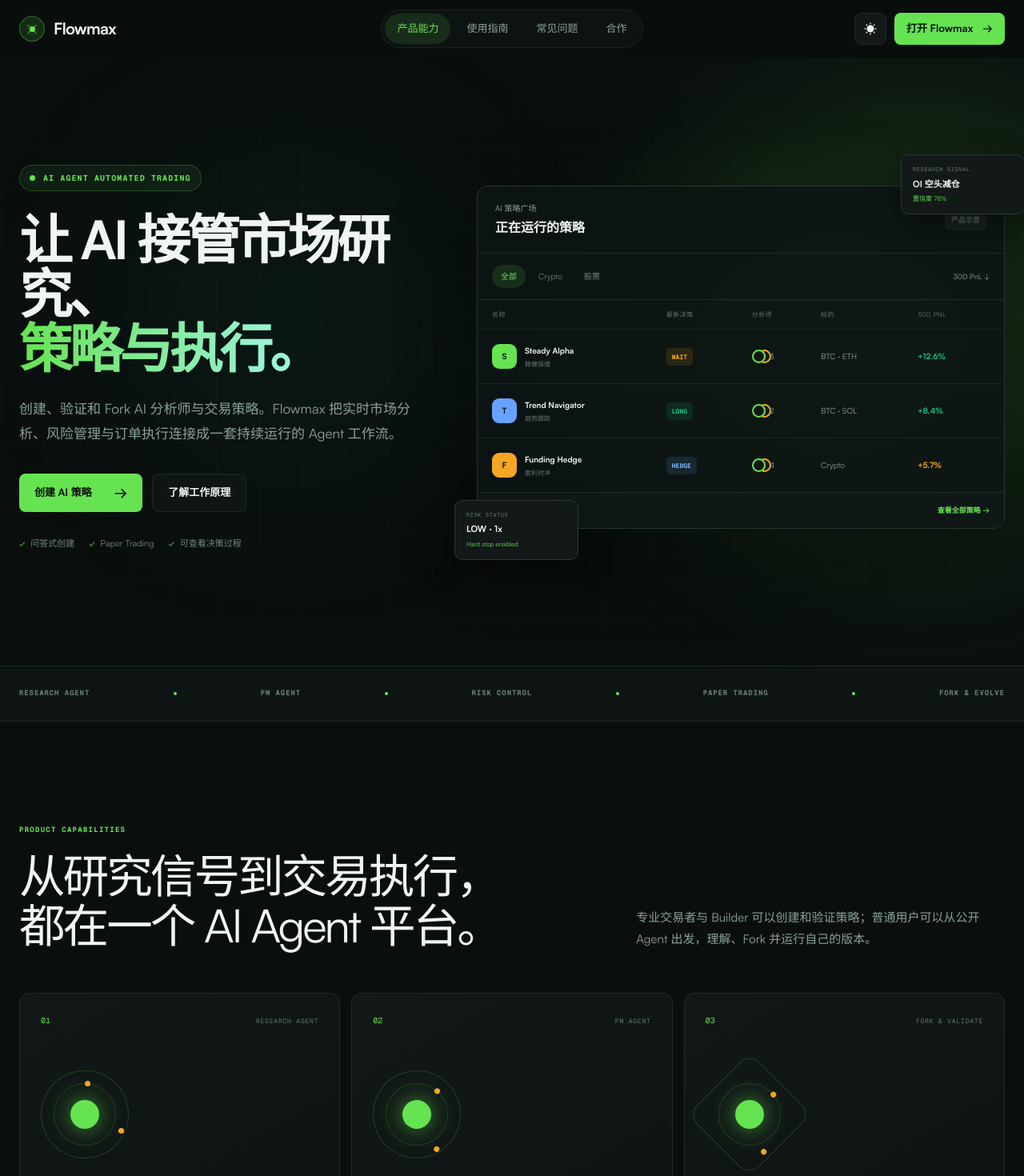
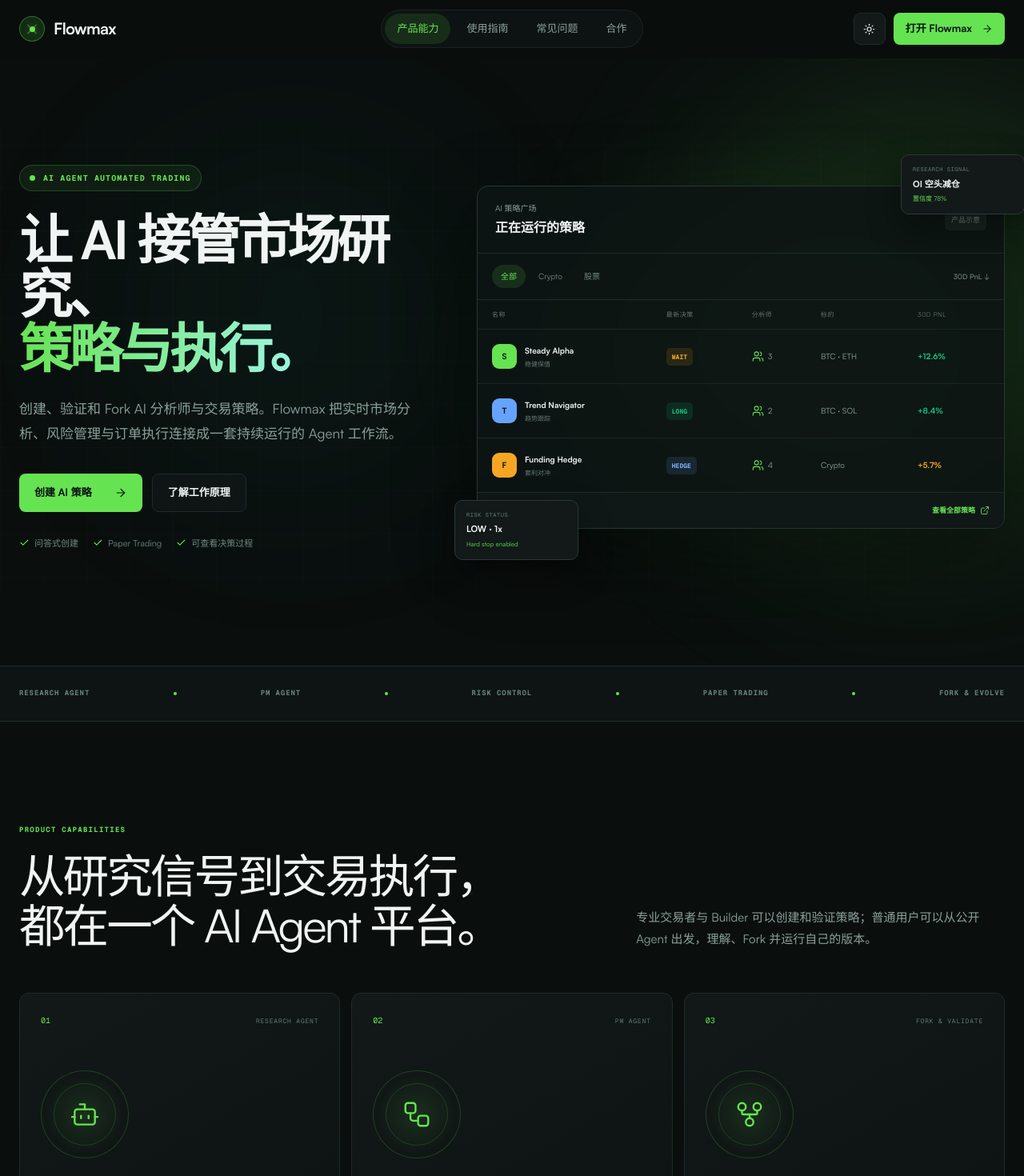
Before and after one commit to FlowmaxAITrade/flowmax-landing-page, a Next.js app: page / in a window 1280 px wide. Shown: the top 1470 px of the page at 80% size. Built offline with nearby package versions, Linux system fonts and the light colour scheme.

Commit message:
Standardize interface icons with Lucide

```diff
--- a/app/globals.css
+++ b/app/globals.css
@@ -313,12 +313,12 @@
 }
 
 .mobileMenuInner > a:not(.mobileMenuCta).active > span,
-.mobileMenuInner > a:not(.mobileMenuCta).active > i {
+.mobileMenuInner > a:not(.mobileMenuCta).active > svg {
   color: var(--primary);
 }
 
 .mobileMenuInner > a > span,
-.mobileMenuInner > a > i {
+.mobileMenuInner > a > svg {
   color: var(--muted-foreground);
   font-family: var(--font-geist-mono);
   font-size: 9px;
@@ -474,9 +474,9 @@
   color: #07110f;
 }
 
-.primaryButton span {
-  font-size: 17px;
-}
+.primaryButton svg,
+.navCta svg,
+.mobileMenuCta svg { flex: 0 0 auto; }
 
 .secondaryButton {
   border: 1px solid var(--border);
@@ -504,9 +504,8 @@
   gap: 6px;
 }
 
-.heroMeta i {
+.heroMeta svg {
   color: var(--primary);
-  font-style: normal;
 }
 
 .terminalWrap {
@@ -675,13 +674,7 @@
   color: #8aa09a;
 }
 
-.analystCount i {
-  width: 17px;
-  height: 17px;
-  border: 2px solid #66e351;
-  border-radius: 50%;
-  box-shadow: 7px 0 0 -2px #121918, 7px 0 0 0 #f5a623;
-}
+.analystCount svg { color: var(--primary); }
 
 .assets { color: #8aa09a; }
 .gain { color: var(--gain); }
@@ -865,22 +858,15 @@
   background: radial-gradient(circle, rgba(102, 227, 81, 0.12), transparent 67%);
 }
 
-.capabilityIcon::before,
-.capabilityIcon::after {
+.capabilityIcon::before {
   content: "";
   position: absolute;
+  inset: 15px;
   border: 1px solid rgba(102, 227, 81, 0.18);
   border-radius: 50%;
 }
 
-.capabilityIcon::before { inset: 15px; }
-.capabilityIcon::after { inset: 36px; background: var(--primary); box-shadow: 0 0 20px rgba(102, 227, 81, 0.42); }
-.capabilityIcon > span,
-.capabilityIcon > i { position: absolute; width: 7px; height: 7px; border-radius: 50%; background: var(--gold); }
-.capabilityIcon > span { top: 12px; left: 50%; }
-.capabilityIcon > i { right: 5px; bottom: 30px; }
-.icon02 { transform: rotate(36deg); }
-.icon03 { border-radius: 18px; transform: rotate(45deg); }
+.capabilityIcon svg { position: relative; z-index: 1; color: var(--primary); }
 
 .capabilityCard h3 {
   margin: 0;
@@ -1060,7 +1046,7 @@
 }
 
 .mergeLine span { height: 1px; background: rgba(102, 227, 81, 0.3); }
-.mergeLine i {
+.mergeLine > svg {
   display: grid;
   place-items: center;
   width: 24px;
@@ -1268,7 +1254,7 @@
   font-size: 9px;
 }
 
-.safetyCheck i {
+.safetyCheck > svg {
   display: grid;
   place-items: center;
   width: 25px;
@@ -1276,8 +1262,7 @@
   border-radius: 50%;
   background: var(--primary-soft);
   color: var(--primary);
-  font-size: 11px;
-  font-style: normal;
+  padding: 4px;
   font-weight: 800;
 }
 
@@ -1388,8 +1373,8 @@
 
 .faqList summary::-webkit-details-marker { display: none; }
 .faqList summary > span { color: #657872; font-family: var(--font-geist-mono); font-size: 9px; }
-.faqList summary i { color: var(--primary); font-size: 20px; font-style: normal; transition: transform 180ms ease; }
-.faqList details[open] summary i { transform: rotate(45deg); }
+.faqList summary > svg { color: var(--primary); transition: transform 180ms ease; }
+.faqList details[open] summary > svg { transform: rotate(45deg); }
 .faqList details > p {
   max-width: 690px;
   margin: -4px 40px 25px 46px;
@@ -1947,13 +1932,14 @@
 .guidePath span, .guideLinks small, .partnerGrid > article > span { color: var(--primary); font-family: var(--font-geist-mono); font-size: 10px; letter-spacing: .08em; }
 .guidePath h2, .guideLinks strong, .partnerGrid h2 { display: block; margin: 55px 0 12px; font-size: 21px; line-height: 1.2; }
 .guidePath p, .guideLinks span, .partnerGrid p { margin: 0; color: var(--muted-foreground); font-size: 13px; line-height: 1.75; }
+.guideLinks span, .inlineIconLink { display: inline-flex; align-items: center; gap: 6px; }
 
 .contentSplit { display: grid; grid-template-columns: .95fr 1.05fr; gap: 76px; align-items: center; margin-top: 88px; padding: 58px; border: 1px solid var(--border); border-radius: 16px; background: linear-gradient(135deg, var(--card), rgba(102, 227, 81, 0.05)); }
 .contentSplit h2, .process h2, .contactPanel h2 { margin: 14px 0 0; font-size: clamp(31px, 4vw, 49px); letter-spacing: -.045em; }
 .contentSplit p, .contactPanel p { color: var(--muted-foreground); font-size: 14px; line-height: 1.85; }
 .contentSplit .primaryButton { margin-top: 22px; }
 .checklist { display: grid; gap: 11px; padding: 27px; border: 1px solid rgba(102, 227, 81, .28); border-radius: 11px; background: rgba(102, 227, 81, .06); }
-.checklist strong { margin-bottom: 8px; font-size: 14px; }.checklist span { color: var(--muted-foreground); font-size: 13px; }.checklist span::first-letter { color: var(--primary); }
+.checklist strong { margin-bottom: 8px; font-size: 14px; }.checklist span { display: flex; align-items: center; gap: 8px; color: var(--muted-foreground); font-size: 13px; }.checklist span svg { flex: 0 0 auto; color: var(--primary); }
 .guideLinks { grid-template-columns: repeat(3, 1fr); margin-top: 28px; }.guideLinks > a { transition: background .2s ease, transform .2s ease; }.guideLinks > a:hover { background: var(--primary-soft); transform: translateY(-3px); }.guideLinks.single { display: grid; grid-template-columns: repeat(3, 1fr); }.guideLinks.single article { min-height: 250px; padding: 27px; border-right: 1px solid var(--border); background: var(--card); }.guideLinks.single article:last-child { border-right: 0; }.guideLinks.single h2 { margin: 52px 0 14px; font-size: 22px; }.guideLinks.single p { color: var(--muted-foreground); font-size: 13px; line-height: 1.8; }
 
 .prose { max-width: 780px; }.prose h2 { margin: 54px 0 15px; font-size: 28px; letter-spacing: -.035em; }.prose h2:first-child { margin-top: 0; }.prose p { color: var(--muted-foreground); font-size: 15px; line-height: 1.9; }.prose pre { overflow-x: auto; margin: 24px 0; padding: 24px; border: 1px solid var(--border); border-radius: 12px; background: #08100e; color: #c3f6b7; font: 12px/1.8 var(--font-geist-mono); white-space: pre-wrap; }.prose code { padding: 3px 6px; border-radius: 4px; background: var(--primary-soft); color: var(--primary); }.updated { color: var(--primary) !important; font-family: var(--font-geist-mono); font-size: 11px !important; }
--- a/app/page.tsx
+++ b/app/page.tsx
@@ -1,5 +1,12 @@
 import SiteHeader from "./site-header";
 import SiteFooter from "./site-footer";
+import { ArrowRight, Bot, Check, ExternalLink, GitFork, Plus, Users, Workflow } from "lucide-react";
+
+const capabilityIcons = {
+  "01": Bot,
+  "02": Workflow,
+  "03": GitFork,
+} as const;
 
 const strategies = [
   {
@@ -126,16 +133,16 @@
             </p>
             <div className="heroActions">
               <a className="primaryButton" href="https://flowmax.com/create-strategy" target="_blank" rel="noreferrer">
-                创建 AI 策略 <span>→</span>
+                创建 AI 策略 <ArrowRight size={16} strokeWidth={1.8} aria-hidden="true" />
               </a>
               <a className="secondaryButton" href="#workflow">
                 了解工作原理
               </a>
             </div>
             <div className="heroMeta">
-              <span><i>✓</i> 问答式创建</span>
-              <span><i>✓</i> Paper Trading</span>
-              <span><i>✓</i> 可查看决策过程</span>
+              <span><Check size={13} strokeWidth={2} aria-hidden="true" /> 问答式创建</span>
+              <span><Check size={13} strokeWidth={2} aria-hidden="true" /> Paper Trading</span>
+              <span><Check size={13} strokeWidth={2} aria-hidden="true" /> 可查看决策过程</span>
             </div>
           </div>
 
@@ -173,7 +180,7 @@
                       </span>
                     </div>
                     <span className={`decisionTag ${strategy.status.toLowerCase()}`}>{strategy.status}</span>
-                    <span className="analystCount"><i /> {strategy.analysts}</span>
+                    <span className="analystCount"><Users size={15} strokeWidth={1.7} aria-hidden="true" /> {strategy.analysts}</span>
                     <span className="assets">{strategy.assets}</span>
                     <strong className={strategy.tone}>{strategy.pnl}</strong>
                   </div>
@@ -181,7 +188,7 @@
               </div>
               <div className="terminalFoot">
                 <span><i className="statusDot" /> Agent network online</span>
-                <a href="https://flowmax.com/" target="_blank" rel="noreferrer">查看全部策略 →</a>
+                <a className="inlineIconLink" href="https://flowmax.com/" target="_blank" rel="noreferrer">查看全部策略 <ExternalLink size={12} strokeWidth={1.8} aria-hidden="true" /></a>
               </div>
             </div>
             <div className="signalCard signalOne">
@@ -224,23 +231,21 @@
         </div>
 
         <div className="capabilityGrid">
-          {capabilities.map((capability) => (
-            <article className="capabilityCard" key={capability.number}>
+          {capabilities.map((capability) => {
+            const CapabilityIcon = capabilityIcons[capability.number as keyof typeof capabilityIcons];
+            return <article className="capabilityCard" key={capability.number}>
               <div className="capabilityTop">
                 <span>{capability.number}</span>
                 <small>{capability.eyebrow}</small>
               </div>
-              <div className={`capabilityIcon icon${capability.number}`} aria-hidden="true">
-                <span />
-                <i />
-              </div>
+              <div className="capabilityIcon" aria-hidden="true"><CapabilityIcon size={38} strokeWidth={1.5} /></div>
               <h3>{capability.title}</h3>
               <p>{capability.copy}</p>
               <div className="tagRow">
                 {capability.tags.map((tag) => <span key={tag}>{tag}</span>)}
               </div>
-            </article>
-          ))}
+            </article>;
+          })}
         </div>
       </section>
 
@@ -274,7 +279,7 @@
                 先创建专注于不同数据与研究方向的分析师，再由 PM Agent 组合信号、执行风险规则，并把每次决策和结果留下来。
               </p>
               <a className="primaryButton" href="https://flowmax.com/create-analyst" target="_blank" rel="noreferrer">
-                创建 Research Agent <span>→</span>
+                创建 Research Agent <ArrowRight size={16} strokeWidth={1.8} aria-hidden="true" />
               </a>
             </div>
 
@@ -297,7 +302,7 @@
               </div>
               <div className="mergeLine" aria-hidden="true">
                 <span />
-                <i>+</i>
+                <Plus size={14} strokeWidth={1.8} aria-hidden="true" />
                 <span />
               </div>
               <div className="pmNode">
@@ -352,7 +357,7 @@
                   <strong>{title}</strong>
                   <small>{status}</small>
                 </div>
-                <i>✓</i>
+                <Check size={14} strokeWidth={2} aria-hidden="true" />
               </div>
             ))}
           </div>
@@ -408,7 +413,7 @@
           <span className="sectionKicker">GETTING STARTED</span>
           <h2>第一次使用 Flowmax？</h2>
           <p>从最常见的问题开始，快速理解分析师、策略和 Fork。</p>
-          <a href="https://flowmax.com/" target="_blank" rel="noreferrer">进入 Flowmax 开始使用 ↗</a>
+          <a className="inlineIconLink" href="https://flowmax.com/" target="_blank" rel="noreferrer">进入 Flowmax 开始使用 <ExternalLink size={13} strokeWidth={1.8} aria-hidden="true" /></a>
         </div>
         <div className="faqList">
           {faqs.map((faq, index) => (
@@ -416,7 +421,7 @@
               <summary>
                 <span>{String(index + 1).padStart(2, "0")}</span>
                 {faq.question}
-                <i>+</i>
+                <Plus size={18} strokeWidth={1.8} aria-hidden="true" />
               </summary>
               <p>{faq.answer}</p>
             </details>
@@ -432,7 +437,7 @@
           <p>创建 Research Agent，或 Fork 一个已有策略开始验证。</p>
           <div className="closingActions">
             <a className="primaryButton lightButton" href="https://flowmax.com/create-strategy" target="_blank" rel="noreferrer">
-              创建 AI 策略 <span>→</span>
+              创建 AI 策略 <ArrowRight size={16} strokeWidth={1.8} aria-hidden="true" />
             </a>
             <a className="secondaryButton" href="https://flowmax.com/analysts" target="_blank" rel="noreferrer">
               浏览 AI 分析师
--- a/app/partners/page.tsx
+++ b/app/partners/page.tsx
@@ -1,3 +1,4 @@
 import ContentLayout from "../content-layout";
+import { ArrowRight } from "lucide-react";
 const partners = [["战略合作伙伴", "交易所、券商、托管机构、数据提供商、钱包和公链项目", "技术接入、数据与研究、联合产品、品牌合作"], ["策略创作者", "交易员、量化研究员、金融内容创作者、AI 工程师", "策略与分析能力共建、创作者计划、产品内测"], ["社区与内容合作", "内容创作者、社区运营者、媒体、KOL", "教育内容、社区活动、联合传播"], ["机构 / B2B", "资产管理、家族办公室、基金、券商与企业团队", "定制方案、技术集成与企业服务"]];
-export default function PartnersPage() { return <ContentLayout eyebrow="PARTNERS" title="与 Flowmax 一起构建 AI 交易基础设施" intro="围绕产品、研究、分发与技术能力，建立长期而审慎的合作关系。"><div className="partnerGrid">{partners.map(([title, who, work], index) => <article key={title}><span>{String(index + 1).padStart(2, "0")}</span><h2>{title}</h2><p><b>适合对象</b>{who}</p><p><b>可探讨方向</b>{work}</p></article>)}</div><section className="process"><span className="sectionKicker">HOW WE WORK</span><h2>从咨询到上线，保持清晰的协作节奏</h2><div>{["提交合作意向", "初步沟通需求", "确认合作方案", "完成对接与上线"].map((item, index) => <span key={item}><b>0{index + 1}</b>{item}</span>)}</div></section><section id="contact" className="contactPanel"><span className="sectionKicker">START A CONVERSATION</span><h2>告诉我们，你希望一起解决什么问题。</h2><p>请在咨询中说明团队背景、合作方向和希望达成的目标。我们会根据合作类型安排后续沟通。</p><a className="primaryButton" href="mailto:partners@flowmax.com">发起合作咨询 <span>→</span></a><small>联系邮箱上线前请由团队确认。</small></section></ContentLayout>; }
+export default function PartnersPage() { return <ContentLayout eyebrow="PARTNERS" title="与 Flowmax 一起构建 AI 交易基础设施" intro="围绕产品、研究、分发与技术能力，建立长期而审慎的合作关系。"><div className="partnerGrid">{partners.map(([title, who, work], index) => <article key={title}><span>{String(index + 1).padStart(2, "0")}</span><h2>{title}</h2><p><b>适合对象</b>{who}</p><p><b>可探讨方向</b>{work}</p></article>)}</div><section className="process"><span className="sectionKicker">HOW WE WORK</span><h2>从咨询到上线，保持清晰的协作节奏</h2><div>{["提交合作意向", "初步沟通需求", "确认合作方案", "完成对接与上线"].map((item, index) => <span key={item}><b>0{index + 1}</b>{item}</span>)}</div></section><section id="contact" className="contactPanel"><span className="sectionKicker">START A CONVERSATION</span><h2>告诉我们，你希望一起解决什么问题。</h2><p>请在咨询中说明团队背景、合作方向和希望达成的目标。我们会根据合作类型安排后续沟通。</p><a className="primaryButton" href="mailto:partners@flowmax.com">发起合作咨询 <ArrowRight size={16} strokeWidth={1.8} aria-hidden="true" /></a><small>联系邮箱上线前请由团队确认。</small></section></ContentLayout>; }
--- a/app/site-footer.tsx
+++ b/app/site-footer.tsx
@@ -1,11 +1,12 @@
 import Link from "next/link";
+import { ExternalLink } from "lucide-react";
 
 export default function SiteFooter() {
   return (
     <footer className="siteFooter">
       <div className="shell footerGrid">
         <div><Link className="brand" href="/"><span className="brandOrb" aria-hidden="true"><span /></span><span className="brandName">Flowmax</span></Link><p>Build your AI analyst and strategy team.</p></div>
-        <div><strong>资源</strong><a href="/guide">使用指南</a><a href="/faq">常见问题</a><a href="https://flowmax.com/" target="_blank" rel="noreferrer">打开产品 ↗</a></div>
+        <div><strong>资源</strong><a href="/guide">使用指南</a><a href="/faq">常见问题</a><a className="inlineIconLink" href="https://flowmax.com/" target="_blank" rel="noreferrer">打开产品 <ExternalLink size={12} strokeWidth={1.8} aria-hidden="true" /></a></div>
         <div><strong>合作</strong><a href="/partners">合作方式</a><a href="/partners#contact">发起咨询</a></div>
         <div><strong>法律与政策</strong><a href="/legal/cookies">Cookie 政策</a><a href="/legal/disclaimer">免责声明</a><a href="/legal/terms">使用条款</a></div>
       </div>
--- a/app/site-header.tsx
+++ b/app/site-header.tsx
@@ -3,6 +3,7 @@
 import { useState } from "react";
 import Link from "next/link";
 import { usePathname } from "next/navigation";
+import { ArrowRight, Moon, Sun } from "lucide-react";
 
 const navigation = [
   ["产品能力", "/#product"],
@@ -40,17 +41,17 @@
         </div>
         <div className="navActions">
           <button className="themeToggle" type="button" onClick={toggleTheme} aria-label="切换深浅色主题">
-            <span className="themeIcon themeIconSun" aria-hidden="true">☀</span>
-            <span className="themeIcon themeIconMoon" aria-hidden="true">◐</span>
+            <Sun className="themeIcon themeIconSun" size={15} strokeWidth={1.8} aria-hidden="true" />
+            <Moon className="themeIcon themeIconMoon" size={15} strokeWidth={1.8} aria-hidden="true" />
           </button>
-          <a className="navCta" href="https://flowmax.com/" target="_blank" rel="noreferrer">打开 Flowmax <span>→</span></a>
+          <a className="navCta" href="https://flowmax.com/" target="_blank" rel="noreferrer">打开 Flowmax <ArrowRight size={14} strokeWidth={1.8} aria-hidden="true" /></a>
           <button className="menuToggle" type="button" aria-label={menuOpen ? "关闭导航菜单" : "打开导航菜单"} aria-expanded={menuOpen} aria-controls="mobile-navigation" onClick={() => setMenuOpen((open) => !open)}><span /><span /></button>
         </div>
       </nav>
       <div className={`mobileMenu ${menuOpen ? "isOpen" : ""}`} id="mobile-navigation">
         <div className="shell mobileMenuInner">
-          {navigation.map(([label, href], index) => <a className={isActive(href) ? "active" : undefined} href={href} key={href} onClick={() => setMenuOpen(false)}><span>{String(index + 1).padStart(2, "0")}</span>{label}<i>→</i></a>)}
-          <a className="mobileMenuCta" href="https://flowmax.com/" target="_blank" rel="noreferrer">开始使用 Flowmax <span>→</span></a>
+          {navigation.map(([label, href], index) => <a className={isActive(href) ? "active" : undefined} href={href} key={href} onClick={() => setMenuOpen(false)}><span>{String(index + 1).padStart(2, "0")}</span>{label}<ArrowRight size={15} strokeWidth={1.8} aria-hidden="true" /></a>)}
+          <a className="mobileMenuCta" href="https://flowmax.com/" target="_blank" rel="noreferrer">开始使用 Flowmax <ArrowRight size={15} strokeWidth={1.8} aria-hidden="true" /></a>
         </div>
       </div>
     </header>
--- a/package.json
+++ b/package.json
@@ -15,6 +15,7 @@
   },
   "dependencies": {
     "drizzle-orm": "0.45.2",
+    "lucide-react": "^1.26.0",
     "next": "16.2.6",
     "react": "19.2.6",
     "react-dom": "19.2.6"
```
Also changed, not shown: app/faq/page.tsx (+21 -2 lines), app/guide/page.tsx (+35 -2 lines), 1 other file (tests, documents, lock files or other folders).
